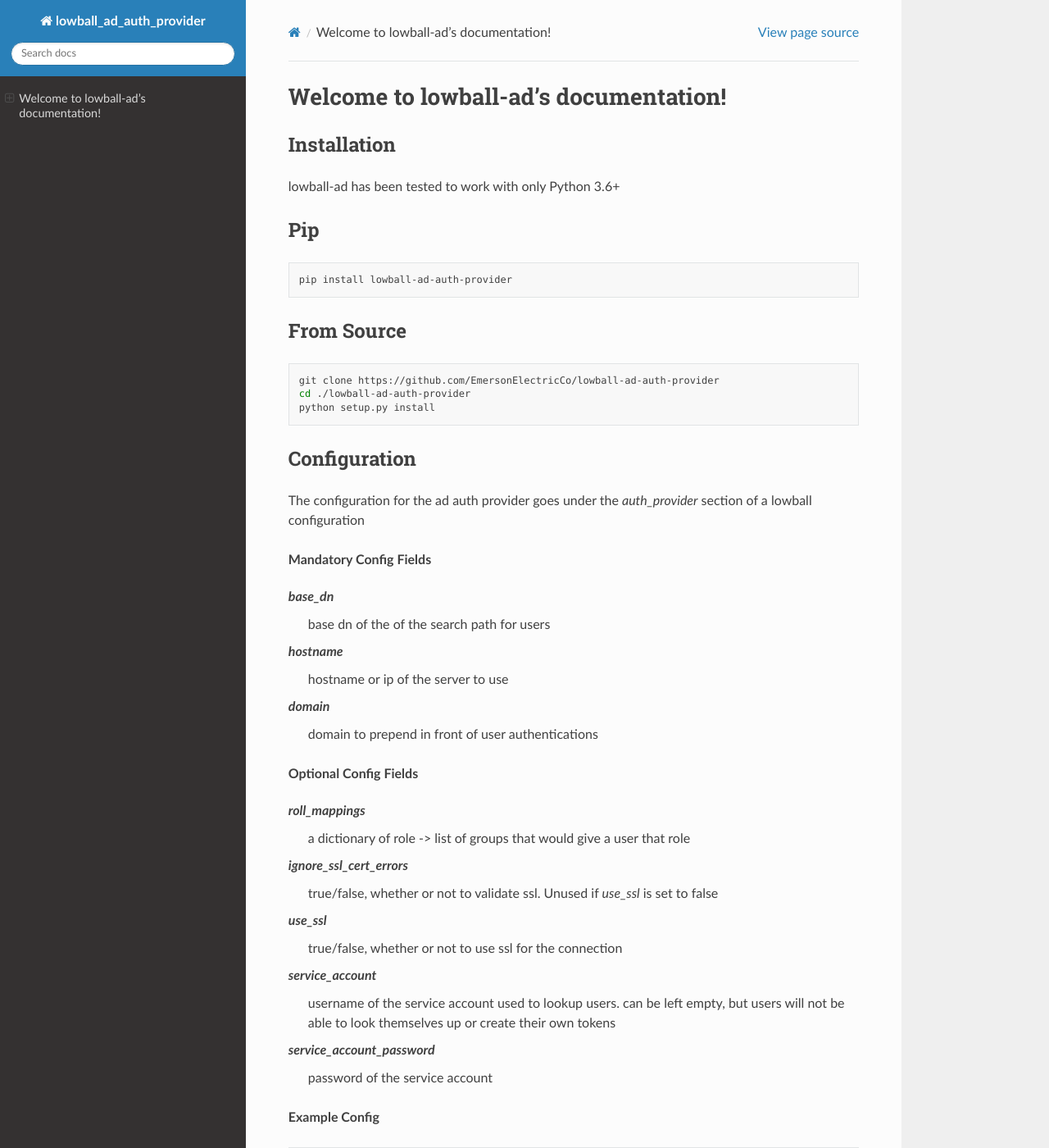
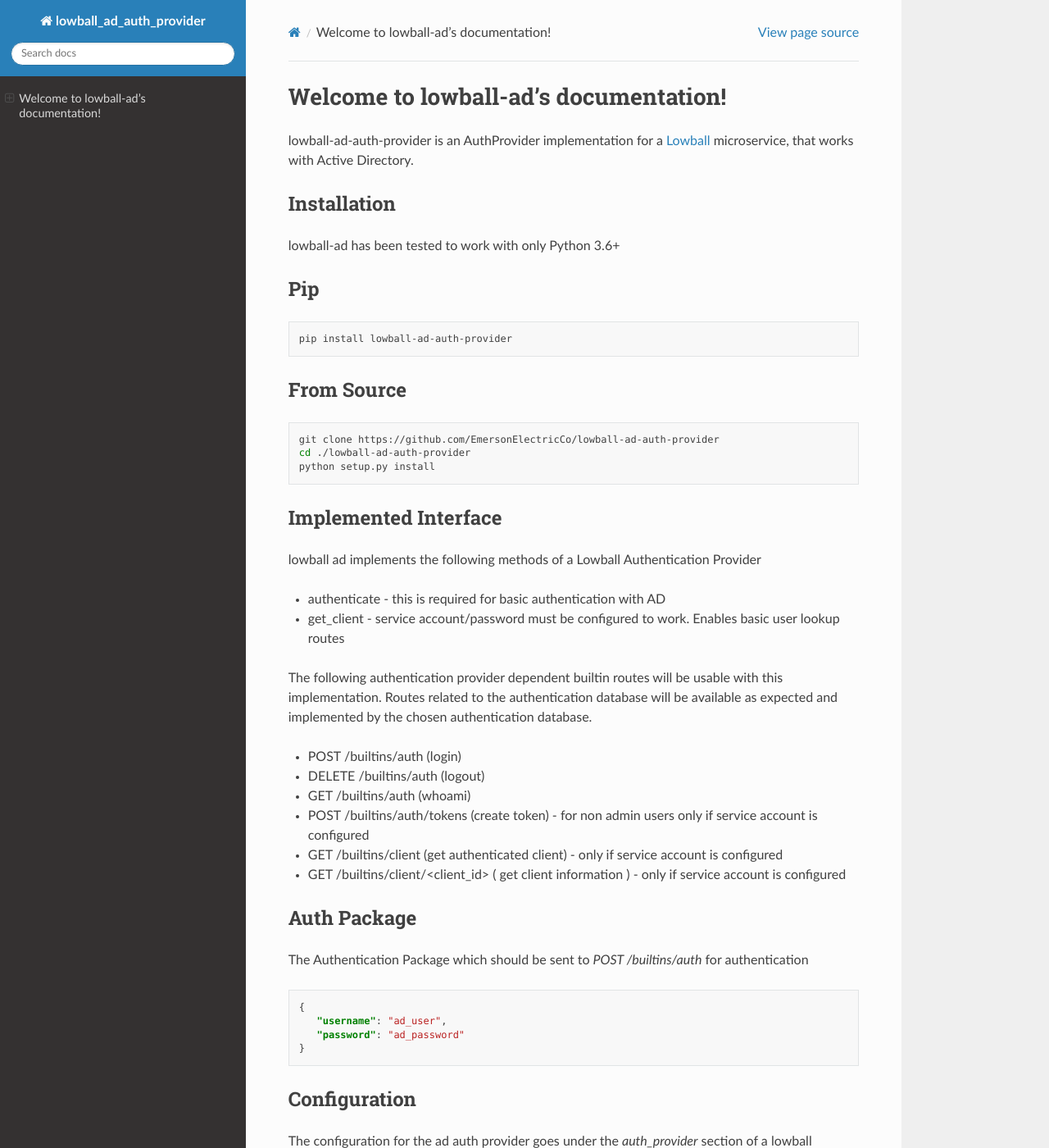
Before and after one commit to EmersonElectricCo/lowball-ad-auth-provider, a Sphinx documentation site: the page built from docs/index.rst, in a window 1280 px wide and 1400 px high. Shown: the whole window at 82% size. Built offline with Sphinx 7.4.7 and the Read the Docs theme 2.0.0, drawn with Linux system fonts in a browser that asks for light colours.

Commit message:
More verbose documentation

```diff
--- a/docs/index.rst
+++ b/docs/index.rst
@@ -1,5 +1,8 @@
 Welcome to lowball-ad's documentation!
 ========================================
+
+lowball-ad-auth-provider is an AuthProvider implementation for a `Lowball <https://github.com/EmersonElectricCo/lowball>`_
+microservice, that works with Active Directory.
 
 .. toctree::
    :maxdepth: 2
@@ -25,6 +28,46 @@
     git clone https://github.com/EmersonElectricCo/lowball-ad-auth-provider
     cd ./lowball-ad-auth-provider
     python setup.py install
+
+
+Implemented Interface
+*********************
+
+lowball ad implements the following methods of a Lowball Authentication Provider
+
+* authenticate - this is required for basic authentication with AD
+
+* get_client - service account/password must be configured to work. Enables basic user lookup routes
+
+
+The following authentication provider dependent builtin routes will be usable with this implementation. Routes related
+to the authentication database will be available as expected and implemented by the chosen authentication database.
+
+* POST /builtins/auth (login)
+
+* DELETE /builtins/auth (logout)
+
+* GET /builtins/auth (whoami)
+
+* POST /builtins/auth/tokens (create token) - for non admin users only if service account is configured
+
+* GET /builtins/client (get authenticated client) - only if service account is configured
+
+* GET /builtins/client/<client_id> ( get client information ) - only if service account is configured
+
+
+Auth Package
+************
+
+The Authentication Package which should be sent to `POST /builtins/auth` for authentication
+
+.. code-block:: json
+
+    {
+       "username": "ad_user",
+       "password": "ad_password"
+    }
+
 
 Configuration
 *************
```
Also changed, not shown: README.md (+11 -0 lines).
